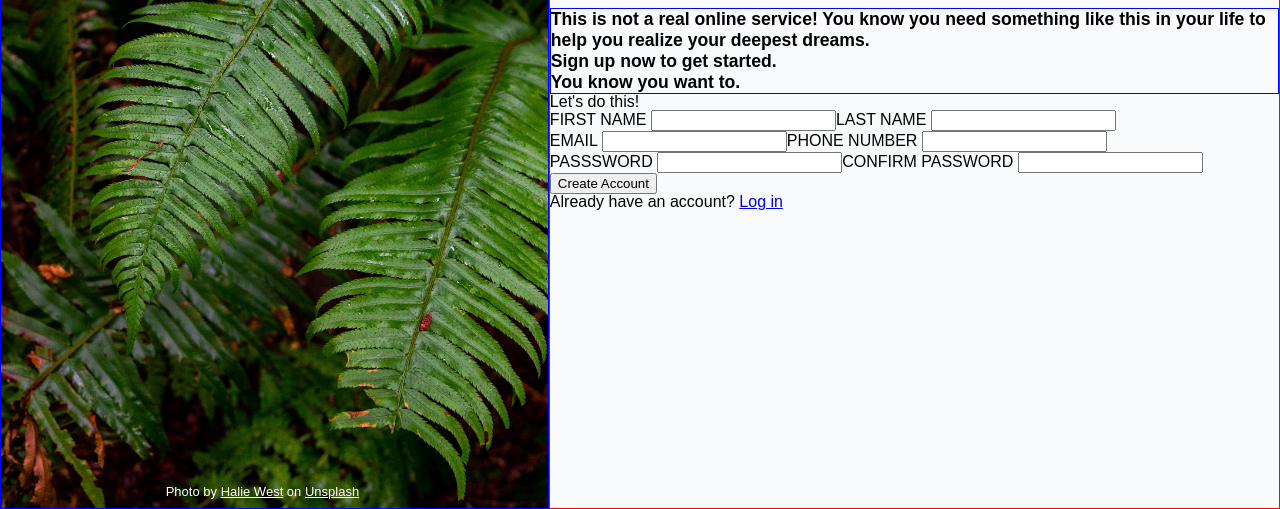
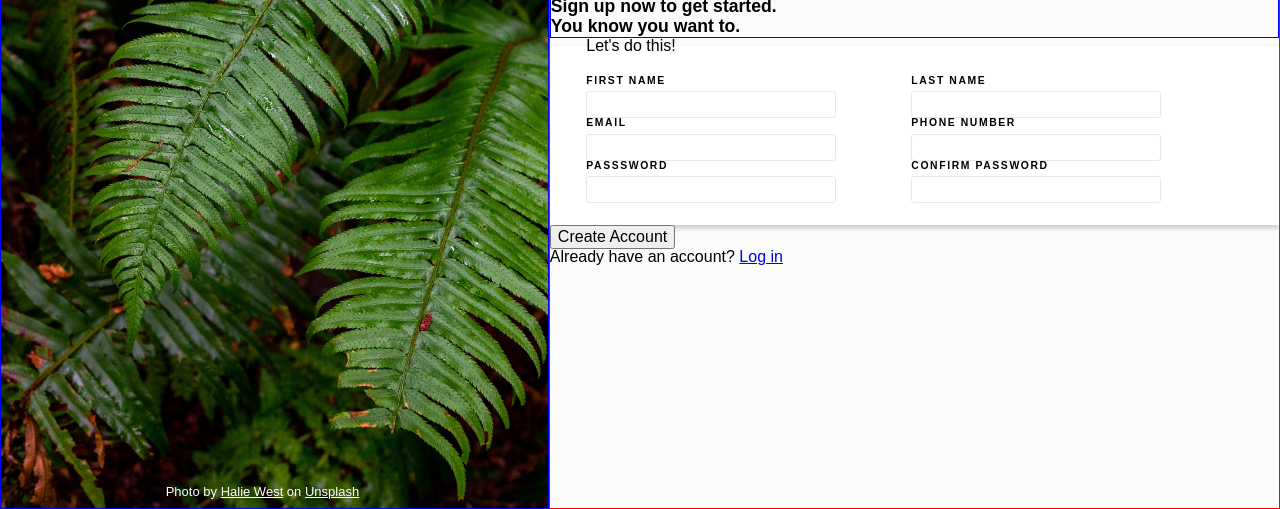
Before and after one commit to morfenza/sign-up-form, a plain HTML site: page index.html in a window 1280 px wide. Shown: the part 291-800 px from the top of the page. Drawn offline with Linux system fonts and the light colour scheme.

Commit message:
Style form field

```diff
--- a/css/style.css
+++ b/css/style.css
@@ -14,6 +14,19 @@ body {
   min-height: 100vh;
 }
 
+button,
+input {
+  font-family: inherit;
+  font-size: 100%;
+}
+
+h1 {
+  font-size: 1.35rem;
+  font-weight: bold;
+
+  margin-bottom: 25px;
+}
+
 header {
   border: 1px solid blue;
 
@@ -22,8 +35,57 @@ header {
   line-height: 1.3rem;
 }
 
+input {
+  margin-top: 5px;
+
+  border: 1px solid #E5E7EB;
+  border-radius: 0.2rem;
+
+  width: 250px;
+  height: 25px;
+  padding: 5%;
+
+  box-sizing: border-box;
+}
+
+input:focus {
+  border: 1px solid #224FD2;
+  border-radius: 0.2rem;
+
+  -webkit-box-shadow: 4px 5px 5px 0px #0000007c;
+  box-shadow: 4px 5px 5px 0px #0000007c;
+}
+
+input:invalid {
+  border: 1px solid #c90808;
+  border-radius: 0.2rem;
+}
+
+label {
+  font-size: 0.65rem;
+  letter-spacing: 0.1rem;
+  font-weight: bold;
+}
+
 section {
   display: flex;
+}
+
+section div:first-child {
+  margin-right: 75px;
+}
+
+section div {
+  display: flex;
+  flex-direction: column;
+}
+
+fieldset {
+  background-color: white;
+  -webkit-box-shadow: 0px 3px 7px 0px #7c7c7c8a;
+  box-shadow: 0px 3px 5px 0px #7c7c7c65;
+
+  padding: 3% 5%;
 }
 
 footer,
@@ -52,6 +114,11 @@ p,
   color: white;
 }
 
+.email-num {
+  margin-top: 30px;
+  margin-bottom: 30px;
+}
+
 .left-div {
   flex: 1.5;
   border: 1px solid blue;
@@ -72,7 +139,7 @@ p,
   flex-direction: column;
   justify-content: center;
 
-  background-color: #F9FAFB;
+  background-color: #fbfbfb ;
 
   position: relative;
 }
```
